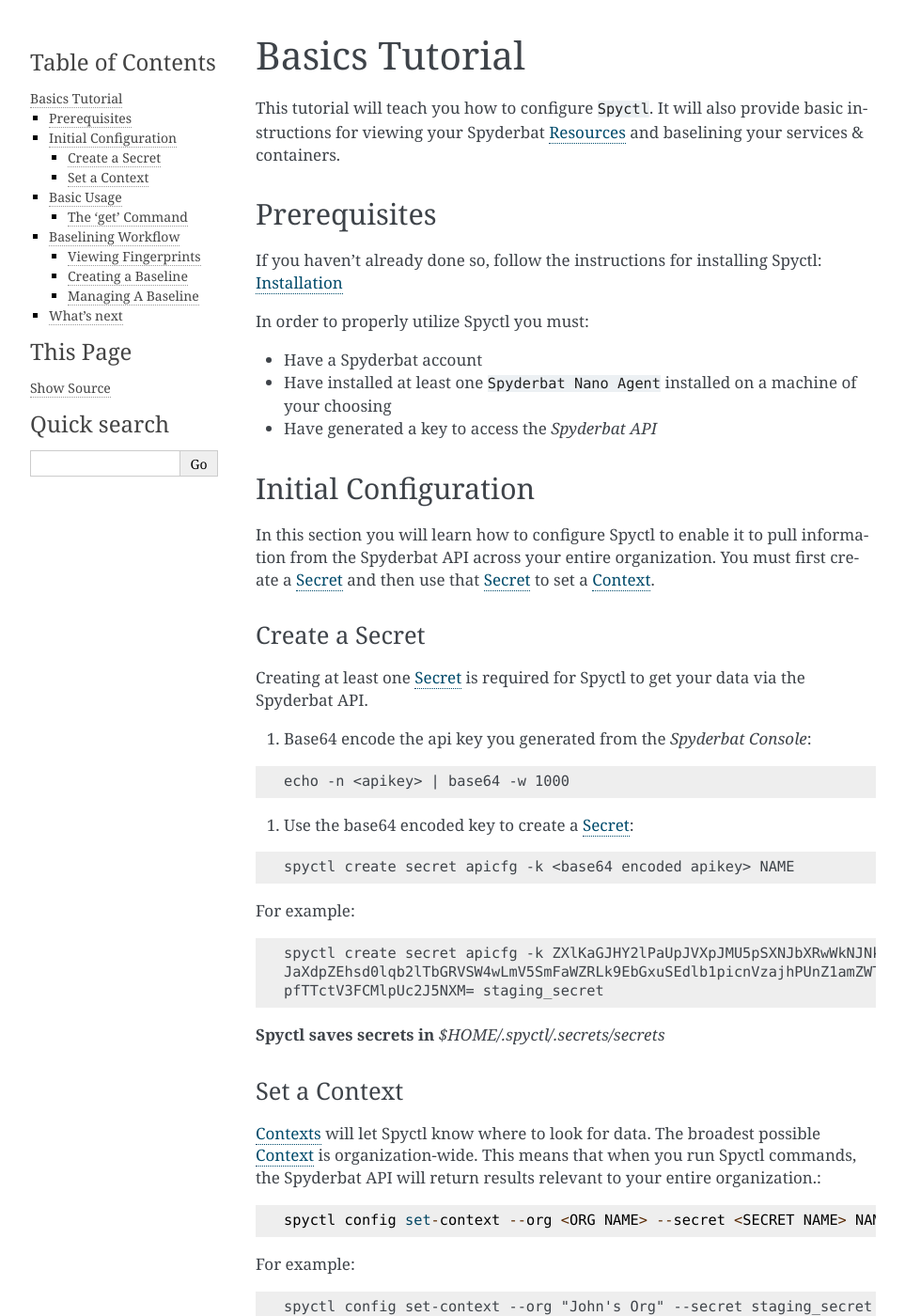
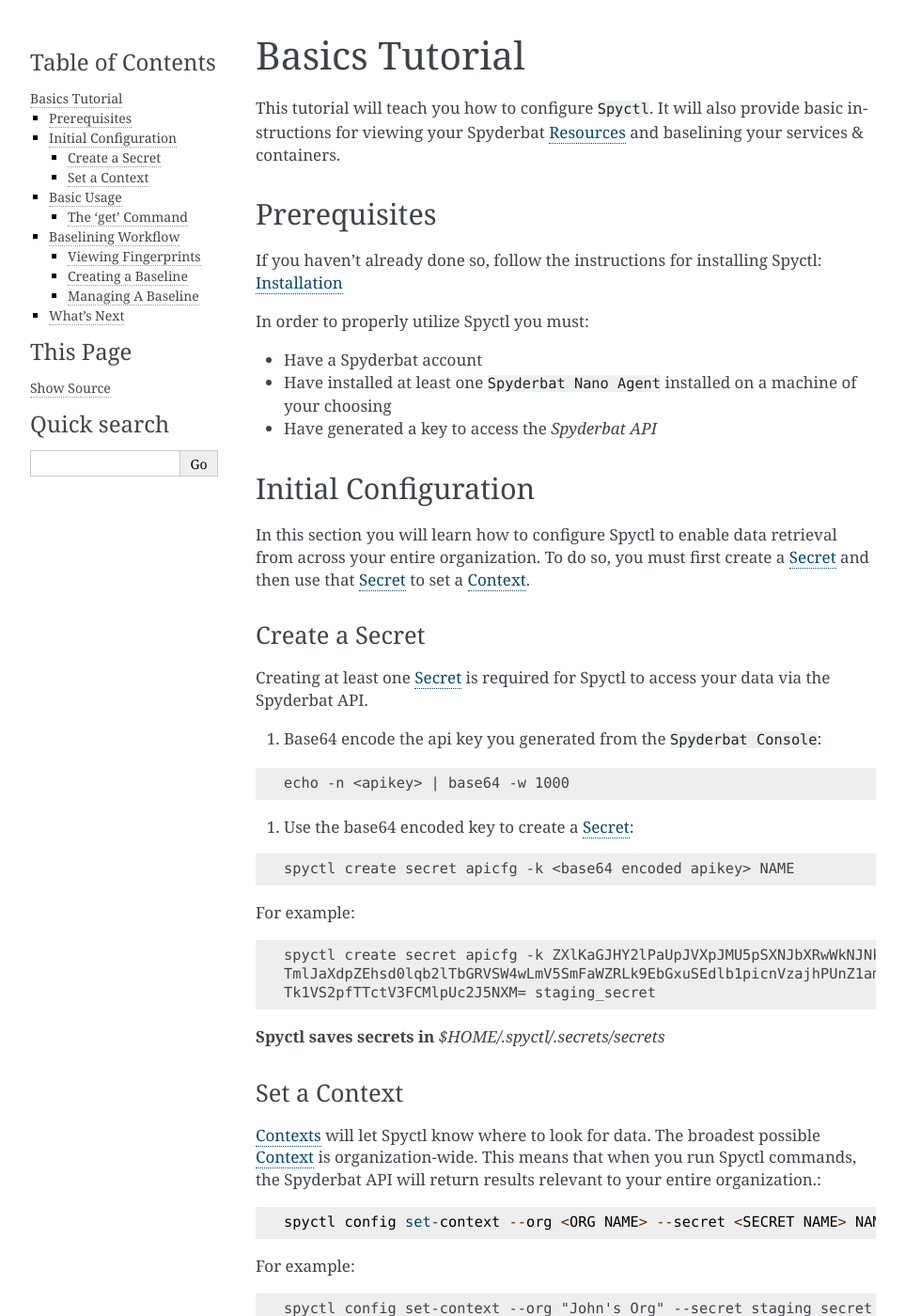
Before and after one commit to spyderbat/spyctl, a Sphinx documentation site: the page built from docs/tutorials/spyctl_basics.rst, in a window 1280 px wide and 1400 px high. Shown: the whole window at 94% size, without its empty margins (148-1111 px from the left). Built offline with Sphinx 7.4.7, drawn with Linux system fonts in a browser that asks for light colours; some of the changed text lies outside the part shown.

Commit message:
doc bugfixing

```diff
--- a/docs/getting_started/install.rst
+++ b/docs/getting_started/install.rst
@@ -17,7 +17,7 @@
 
     $ python -m pip install spyctl
 
-What's next
+What's Next
 -----------
 
 .. toctree::
--- a/docs/tutorials/spyctl_basics.rst
+++ b/docs/tutorials/spyctl_basics.rst
@@ -21,8 +21,8 @@
 Initial Configuration
 =====================
 
-In this section you will learn how to configure Spyctl to enable it to pull
-information from the Spyderbat API across your entire organization. You must first
+In this section you will learn how to configure Spyctl to enable data retrieval
+from across your entire organization. To do so, you must first
 create a |secret| and then use that |secret| to set a |context|.
 
 .. _create_a_secret:
@@ -30,10 +30,10 @@
 Create a Secret
 ---------------
 
-Creating at least one |secret| is required for Spyctl to get your data via the
+Creating at least one |secret| is required for Spyctl to access your data via the
 Spyderbat API.
 
-#. Base64 encode the api key you generated from the `Spyderbat Console`:
+#. Base64 encode the api key you generated from the ``Spyderbat Console``:
 
 .. code-block:: none
 
@@ -49,9 +49,9 @@
 
 .. code-block:: none
 
-    spyctl create secret apicfg -k ZXlKaGJHY2lPaUpJVXpJMU5pSXNJbXRwWkNJNkluTml
-    JaXdpZEhsd0lqb2lTbGRVSW4wLmV5SmFaWZRLk9EbGxuSEdlb1picnVzajhPUnZ1amZWTk1VS2
-    pfTTctV3FCMlpUc2J5NXM= staging_secret
+    spyctl create secret apicfg -k ZXlKaGJHY2lPaUpJVXpJMU5pSXNJbXRwWkNJNklu
+    TmlJaXdpZEhsd0lqb2lTbGRVSW4wLmV5SmFaWZRLk9EbGxuSEdlb1picnVzajhPUnZ1amZW
+    Tk1VS2pfTTctV3FCMlpUc2J5NXM= staging_secret
 
 **Spyctl saves secrets in** *$HOME/.spyctl/.secrets/secrets*
 
@@ -88,7 +88,7 @@
     - name: staging_context
       secret: staging_secret
       context:
-      organization: John's Org
+        organization: John's Org
     current-context: staging_context
 
 **The global configuration file located at** *$HOME/.spyctl/config*
@@ -109,6 +109,8 @@
 -----------------
 
 To retrieve data from the Spyderbat API, you can use the ``get`` command:
+
+.. code-block:: none
 
     spyctl get RESOURCE [OPTIONS] [NAME_OR_ID]
 
@@ -248,13 +250,19 @@
 
 For containers you can use the image or the image ID to retrieve a specific one:
 
+.. code-block:: none
+
     spyctl get fingerprints -o yaml IMAGE_OR_IMAGE_ID > fprint_grp.yaml
 
 For services you can use the cgroup:
 
+.. code-block:: none
+
     spyctl get fingerprints -o yaml CGROUP > fprint_grp.yaml
 
 For example, say we have a |fprint_grp| for a container image ``python_webserver:latest``:
+
+.. code-block:: none
 
     spyctl get fingerprints -o yaml "python_webserver:latest" > python_srv_fprints.yaml
 
@@ -264,9 +272,13 @@
 The next step is to create a |baseline| from that |fprint_grp|. The command to create a
 |baseline| is:
 
+.. code-block:: none
+
     spyctl create baseline --from-file FILENAME > baseline.yaml
 
 Continuing the example from above, we would issue this command:
+
+.. code-block:: none
 
     spyctl create baseline --from-file python_srv_fprints.yaml > python_srv_baseline.yaml
 
@@ -326,15 +338,21 @@
 
 For example:
 
+.. code-block:: none
+
     vim python_srv_baseline.yaml
 
 Some ways to generalize a |baseline| are to:
 
 - add wildcards to text fields (e.g. updating the image to incorporate all versions):
 
+.. code-block:: none
+
     image: python_webserver:*
 
 - expand an ip block's cidr range (e.g. say there is a /16 network that we expect traffic from):abbr:
+
+.. code-block:: none
 
     cidr: 192.168.0.0/16
 
@@ -346,9 +364,13 @@
 |fprints| which may contain activity that deviates from the baseline. They way to detect this
 is with the ``diff`` command:
 
+.. code-block:: none
+
     spyctl diff -f BASELINE_FILE --latest
 
 For example:
+
+.. code-block:: none
 
     spyctl diff -f python_srv_baseline.yaml --latest
 
@@ -356,9 +378,13 @@
 If there are deviations, and those deviations should be added to the baseline, you can
 use the ``merge`` command to add them to the baseline:
 
+.. code-block:: none
+
     spyctl merge -f BASELINE_FILE --latest > merged_baseline.yaml
 
 For example:
+
+.. code-block:: none
 
     spyctl merge -f python_srv_baseline.yaml --latest > python_srv_merged_baseline.yaml
 
@@ -369,7 +395,7 @@
 At this point you may want to edit the file again to generalize more fields. Repeat these
 management steps until you're satisfied that your baseline has stabilized.
 
-What's next
+What's Next
 ===========
 
 :ref:`Policy Management Tutorial<Policy_Management>`
```
